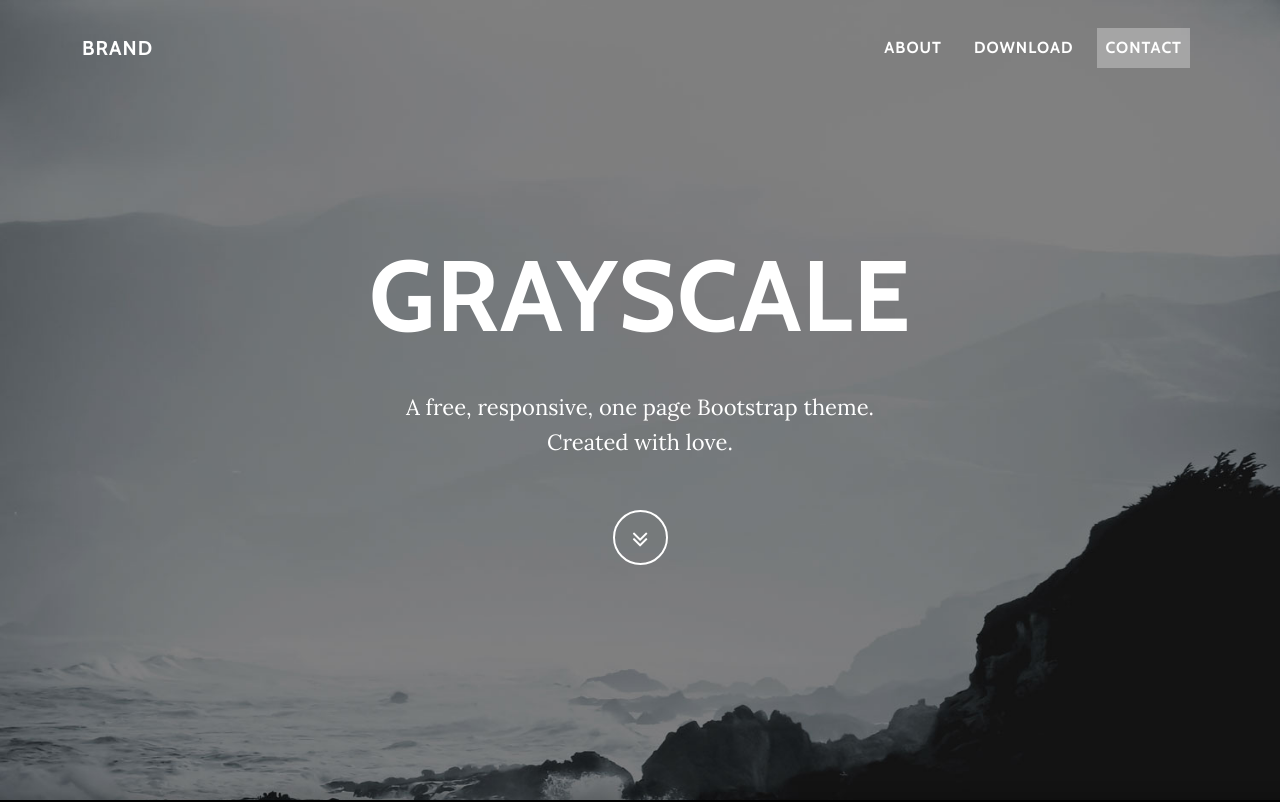
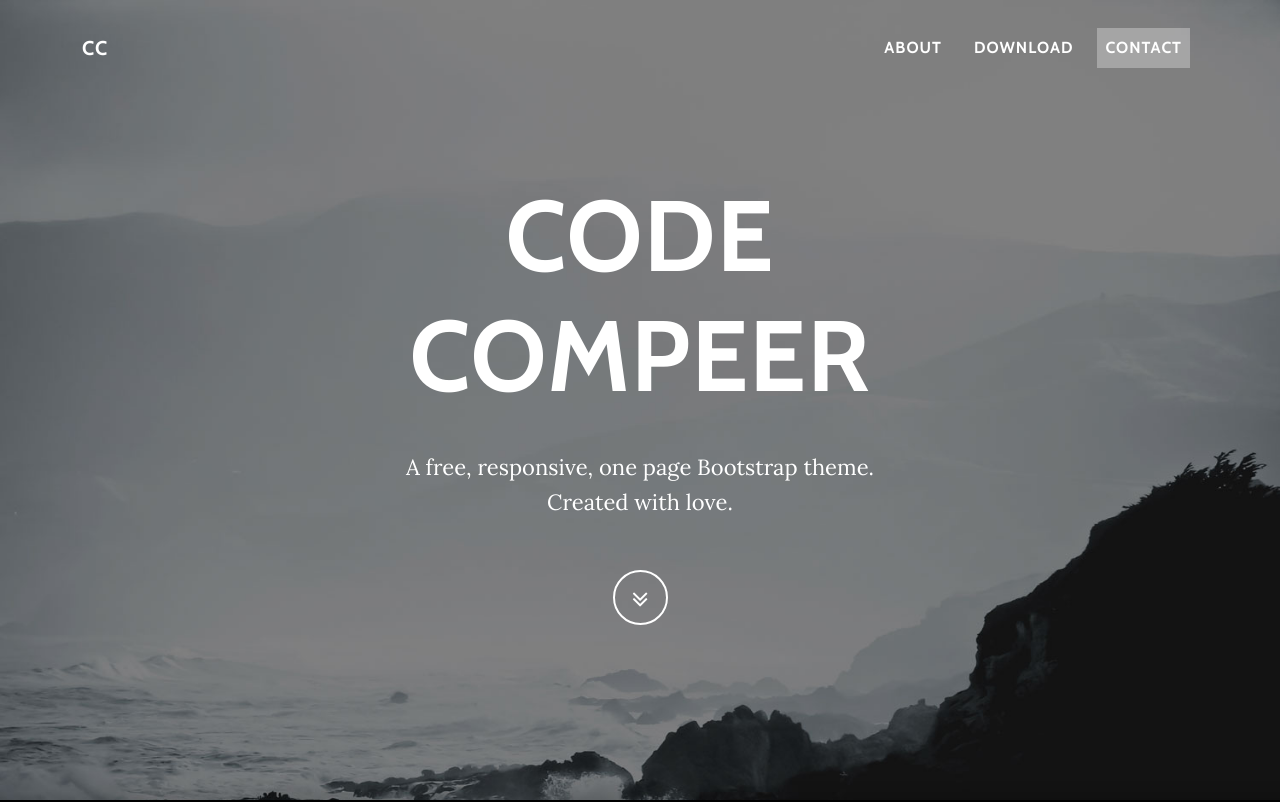
Before and after one commit to pawan027/no-project, a plain HTML site: page index.html in a window 1280 px wide. Shown: the top 802 px of the page. Drawn offline with nearby package versions, Linux system fonts and the light colour scheme.

Commit message:
Adding Brand Name

```diff
--- a/index.html
+++ b/index.html
@@ -4,7 +4,7 @@
 <head>
     <meta charset="utf-8">
     <meta name="viewport" content="width=device-width, initial-scale=1.0, shrink-to-fit=no">
-    <title>Home - Brand</title>
+    <title>Home - CODE COMPEER</title>
     <link rel="stylesheet" href="assets/bootstrap/css/bootstrap.min.css">
     <link rel="stylesheet" href="https://fonts.googleapis.com/css?family=Lora:400,700,400italic,700italic">
     <link rel="stylesheet" href="https://fonts.googleapis.com/css?family=Cabin:700">
@@ -13,7 +13,7 @@
 
 <body id="page-top" data-bs-spy="scroll" data-bs-target="#mainNav" data-bs-offset="77">
     <nav class="navbar navbar-light navbar-expand-md fixed-top" id="mainNav">
-        <div class="container"><a class="navbar-brand" href="#">Brand</a><button data-bs-toggle="collapse" class="navbar-toggler navbar-toggler-right" data-bs-target="#navbarResponsive" type="button" aria-controls="navbarResponsive" aria-expanded="false" aria-label="Toggle navigation" value="Menu"><i class="fa fa-bars"></i></button>
+        <div class="container"><a class="navbar-brand" href="#">CC</a><button data-bs-toggle="collapse" class="navbar-toggler navbar-toggler-right" data-bs-target="#navbarResponsive" type="button" aria-controls="navbarResponsive" aria-expanded="false" aria-label="Toggle navigation" value="Menu"><i class="fa fa-bars"></i></button>
             <div class="collapse navbar-collapse" id="navbarResponsive">
                 <ul class="navbar-nav ms-auto">
                     <li class="nav-item nav-link"><a class="nav-link active" href="#about">About</a></li>
@@ -28,7 +28,7 @@
             <div class="container">
                 <div class="row">
                     <div class="col-lg-8 mx-auto">
-                        <h1 class="brand-heading">grayscale</h1>
+                        <h1 class="brand-heading">CODE COMPEER</h1>
                         <p class="intro-text">A free, responsive, one page Bootstrap theme.<br>Created with love.</p><a class="btn btn-link btn-circle" role="button" href="#about"><i class="fa fa-angle-double-down animated"></i></a>
                     </div>
                 </div>
@@ -73,7 +73,7 @@
     <div class="map-clean"><iframe allowfullscreen="" frameborder="0" src="https://cdn.bootstrapstudio.io/placeholders/map.html" width="100%" height="450"></iframe></div>
     <footer>
         <div class="container text-center">
-            <p>Copyright ©&nbsp;Brand 2022</p>
+            <p>Copyright ©&nbsp;CODE COMPEER 2022</p>
         </div>
     </footer>
     <script src="assets/bootstrap/js/bootstrap.min.js"></script>
```
